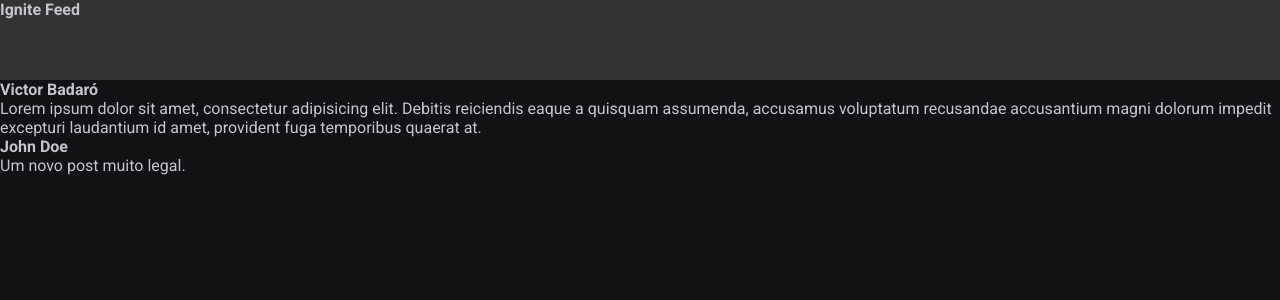
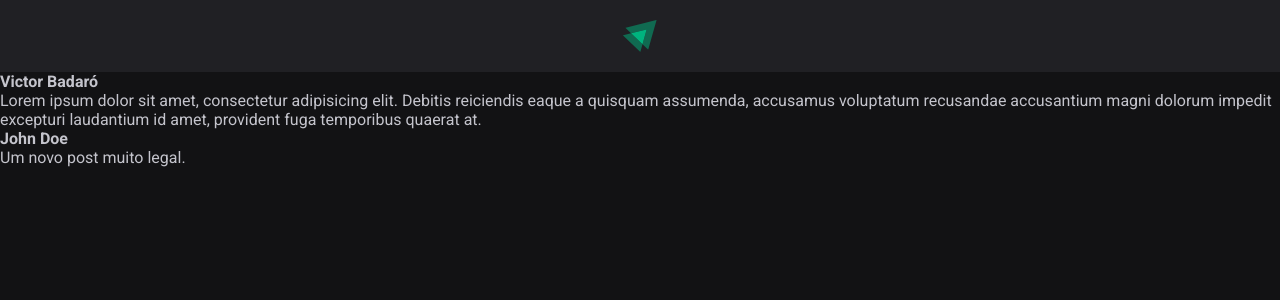
Before and after one commit to victorbadaro/01-fundamentos-reactjs, a React (Vite) app: page / in a window 1280 px wide. Shown: the top 300 px of the page. Built offline with nearby package versions, Linux system fonts and the light colour scheme.

Commit message:
feat: add ignite logo in the header component

```diff
--- a/src/components/Header.jsx
+++ b/src/components/Header.jsx
@@ -1,9 +1,11 @@
 import styles from './Header.module.css';
+
+import igniteLogo from '../assets/ignite-logo.svg';
 
 export function Header() {
 	return (
 		<header className={styles.header}>
-			<strong>Ignite Feed</strong>
+			<img src={igniteLogo} alt="Logotipo do Ignite" />
 		</header>
 	);
 }
--- a/src/components/Header.module.css
+++ b/src/components/Header.module.css
@@ -1,4 +1,10 @@
 .header {
-	height: 80px;
-	background-color: #333333;
+	display: flex;
+	justify-content: center;
+	padding: 1.25rem 0;
+	background-color: var(--gray-800);
 }
+
+.header img {
+	height: 2rem;
+}
```
Also changed, not shown: src/assets/ignite-logo.svg (added).
